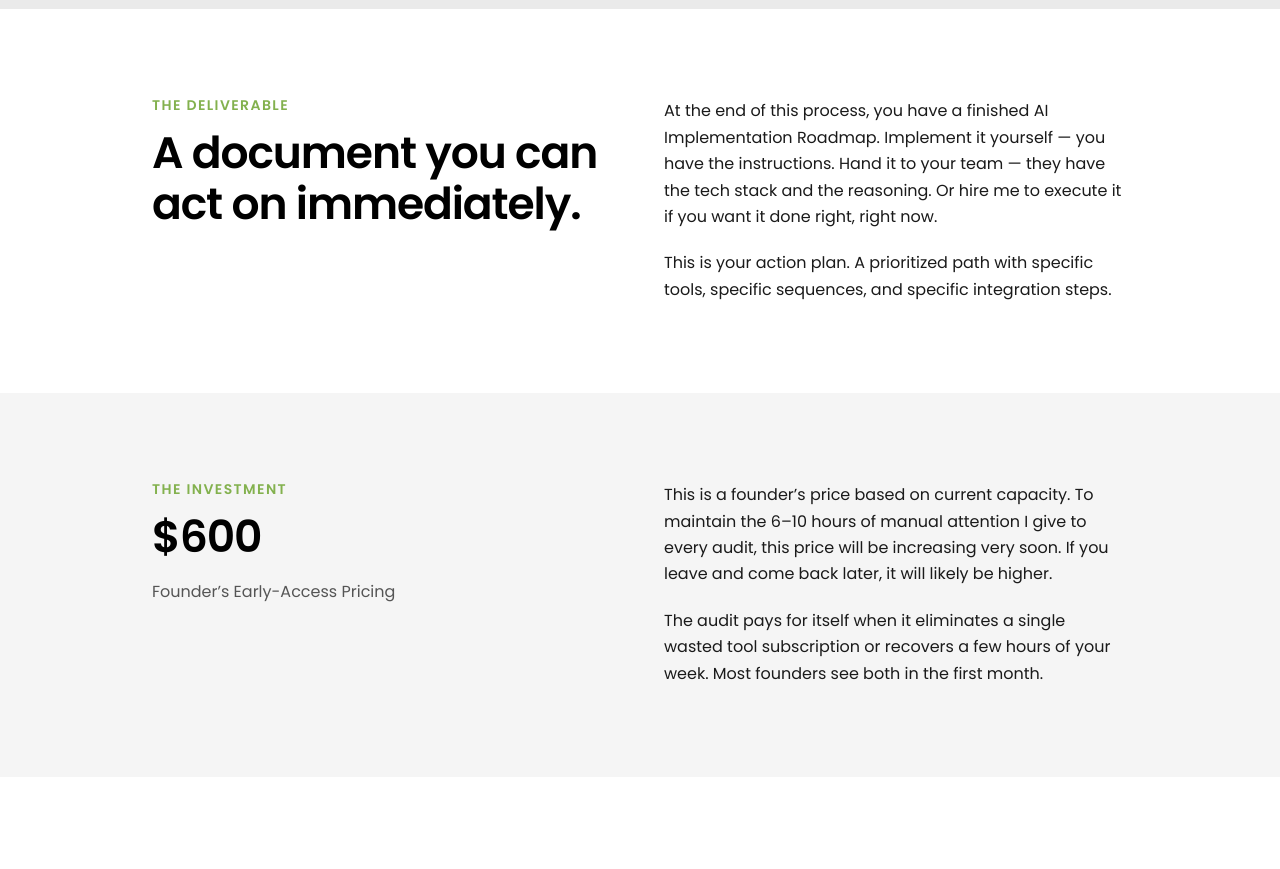
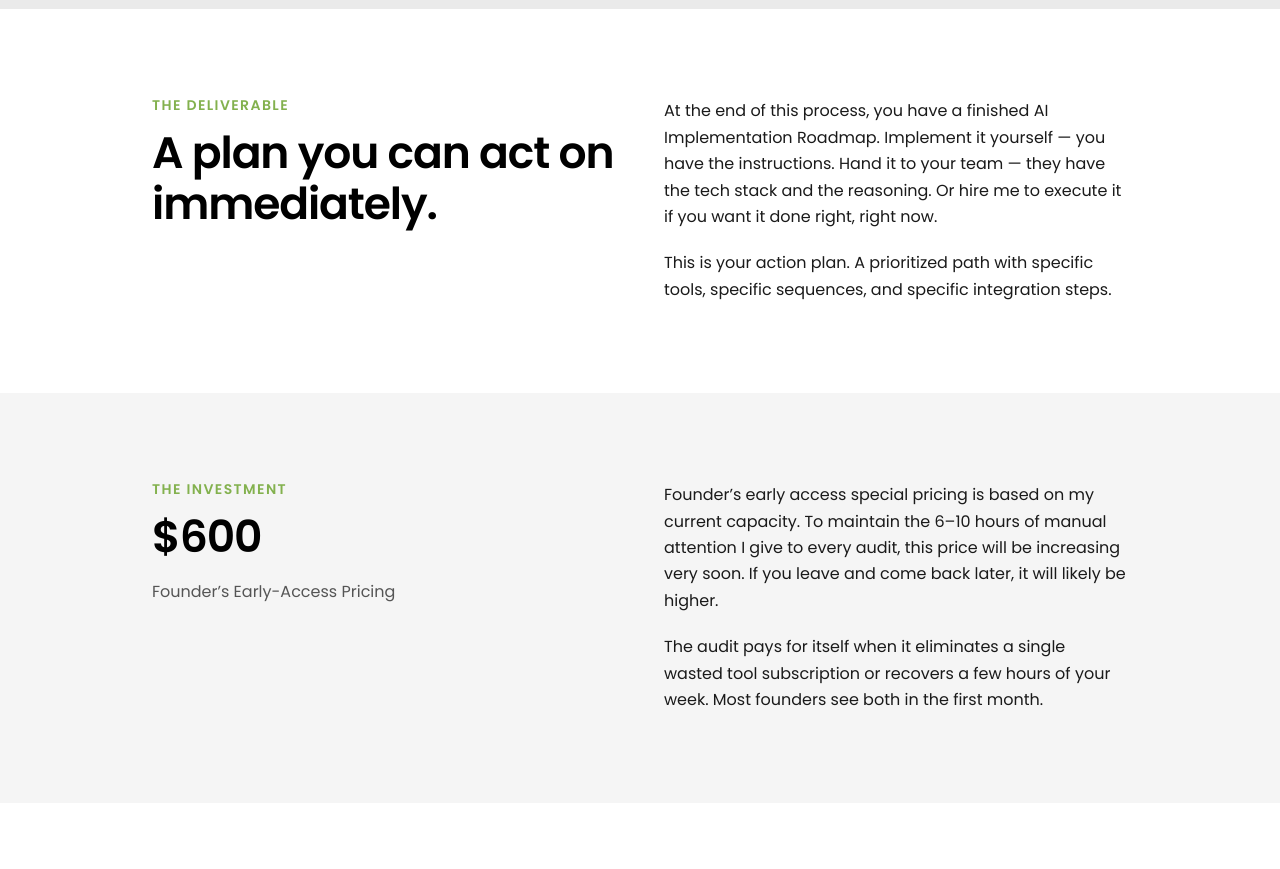
Before and after one commit to ndxtraders/revvaughn-com, a Next.js app: page /ai-audit in a window 1280 px wide. Shown: the part 2240-3109 px from the top of the page. Built offline with nearby package versions, Linux system fonts and the light colour scheme.

Commit message:
Update page.js

```diff
--- a/app/ai-audit/page.js
+++ b/app/ai-audit/page.js
@@ -143,7 +143,7 @@ export default function AIAuditPage() {
             <div>
               <div className="eyebrow mb-4">The Deliverable</div>
               <h2 className="text-h1 font-semibold tracking-tight text-ink">
-                A document you can act on immediately.
+                A plan you can act on immediately.
               </h2>
             </div>
             <div className="space-y-5 text-body text-ink-soft">
@@ -176,7 +176,7 @@ export default function AIAuditPage() {
             </div>
             <div className="space-y-5 text-body text-ink-soft">
               <p>
-                This is a founder&rsquo;s price based on current capacity. To maintain the
+                Founder&rsquo;s early access special pricing is based on my current capacity. To maintain the
                 6&ndash;10 hours of manual attention I give to every audit, this price will
                 be increasing very soon. If you leave and come back later, it will likely be higher.
               </p>
```
